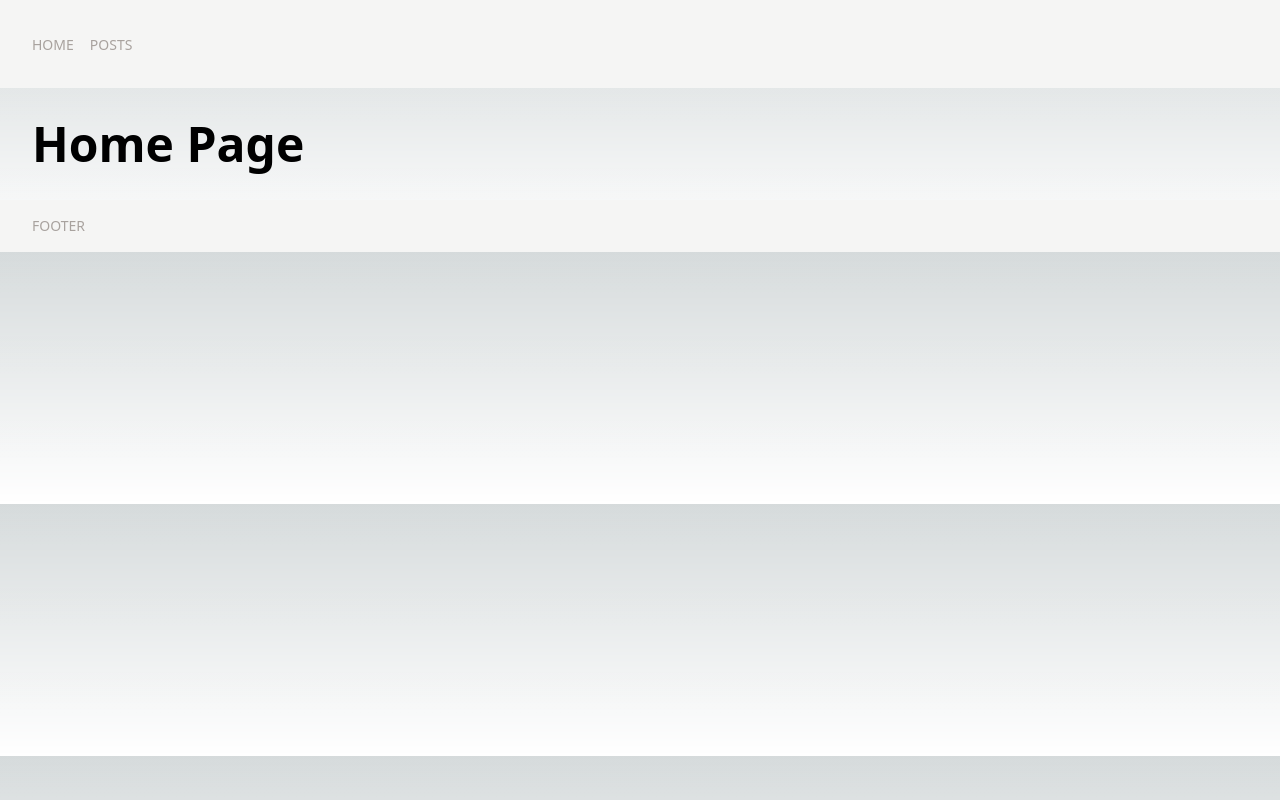
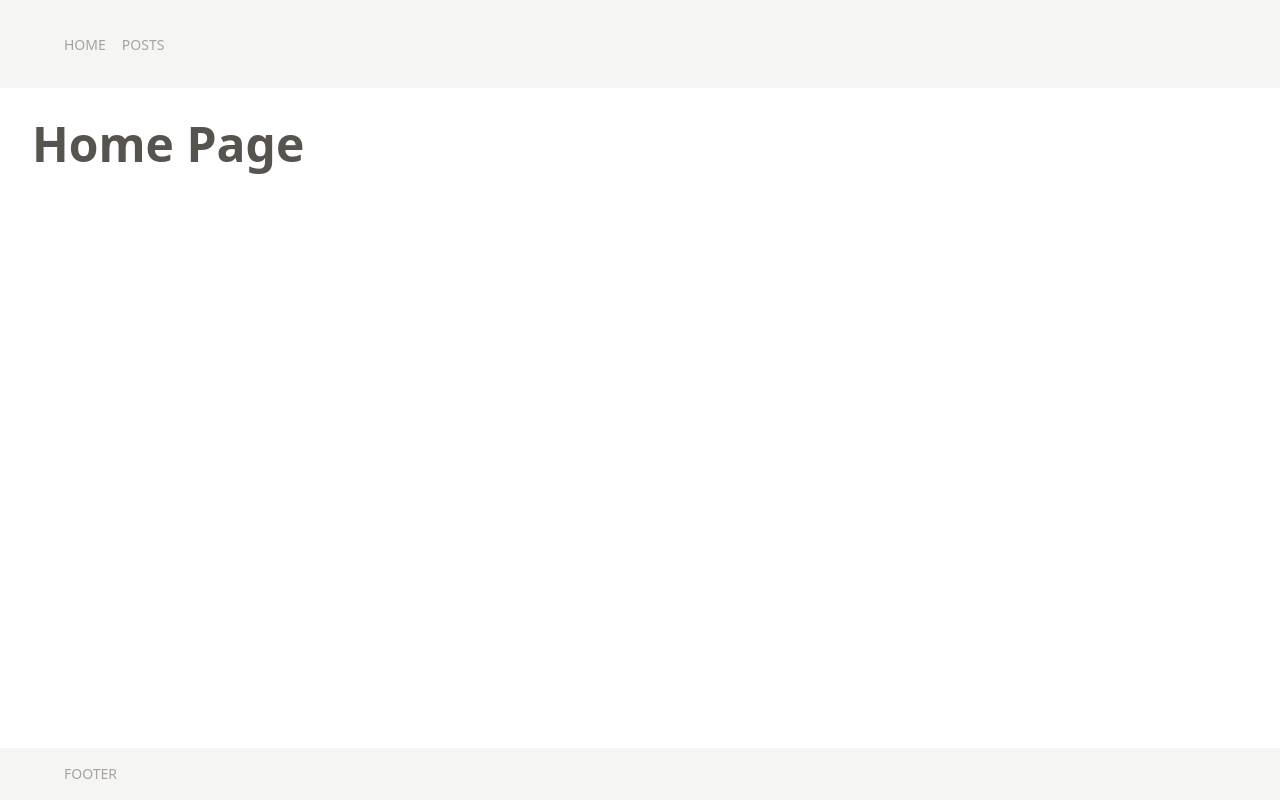
Before and after one commit to Konsequanzheng/contentful-blog, a Next.js app: page / in a window 1280 px wide. Built offline with nearby package versions, Linux system fonts and the light colour scheme.

Commit message:
Add global css styling

```diff
--- a/styles/globals.css
+++ b/styles/globals.css
@@ -2,26 +2,32 @@
 @tailwind components;
 @tailwind utilities;
 
-:root {
-  --foreground-rgb: 0, 0, 0;
-  --background-start-rgb: 214, 219, 220;
-  --background-end-rgb: 255, 255, 255;
-}
+@layer base {
+  #__next {
+    @apply contents;
+  }
 
-@media (prefers-color-scheme: dark) {
-  :root {
-    --foreground-rgb: 255, 255, 255;
-    --background-start-rgb: 0, 0, 0;
-    --background-end-rgb: 0, 0, 0;
+  html {
+    @apply h-full scroll-smooth antialiased;
+  }
+
+  body {
+    @apply flex h-full flex-col text-stone-600;
+  }
+
+  main {
+    @apply grow;
+  }
+
+  .section {
+    @apply py-24;
+  }
+
+  .container {
+    @apply max-w-5xl mx-auto px-4 sm:px-6 lg:px-8;
+  }
+
+  .title {
+    @apply font-bold tracking-tight;
   }
 }
-
-body {
-  color: rgb(var(--foreground-rgb));
-  background: linear-gradient(
-      to bottom,
-      transparent,
-      rgb(var(--background-end-rgb))
-    )
-    rgb(var(--background-start-rgb));
-}
```
